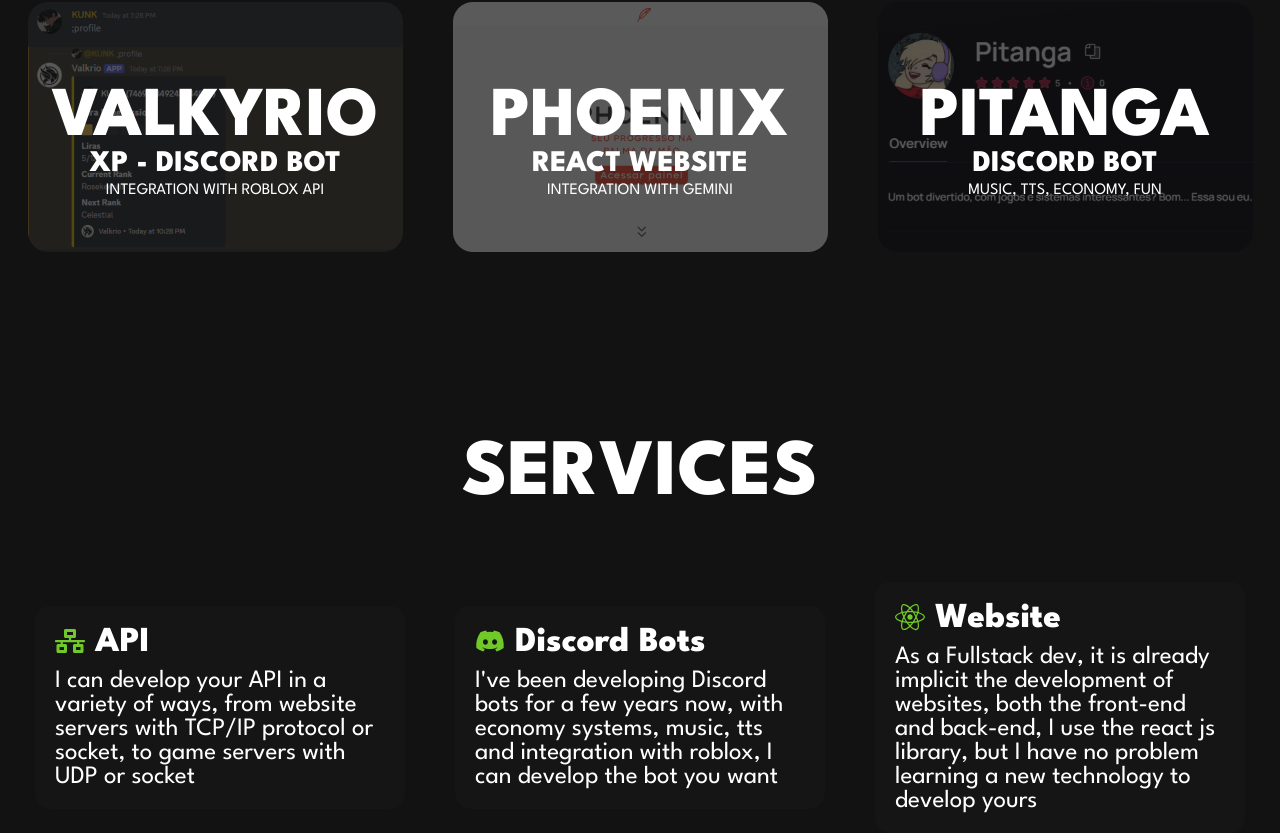
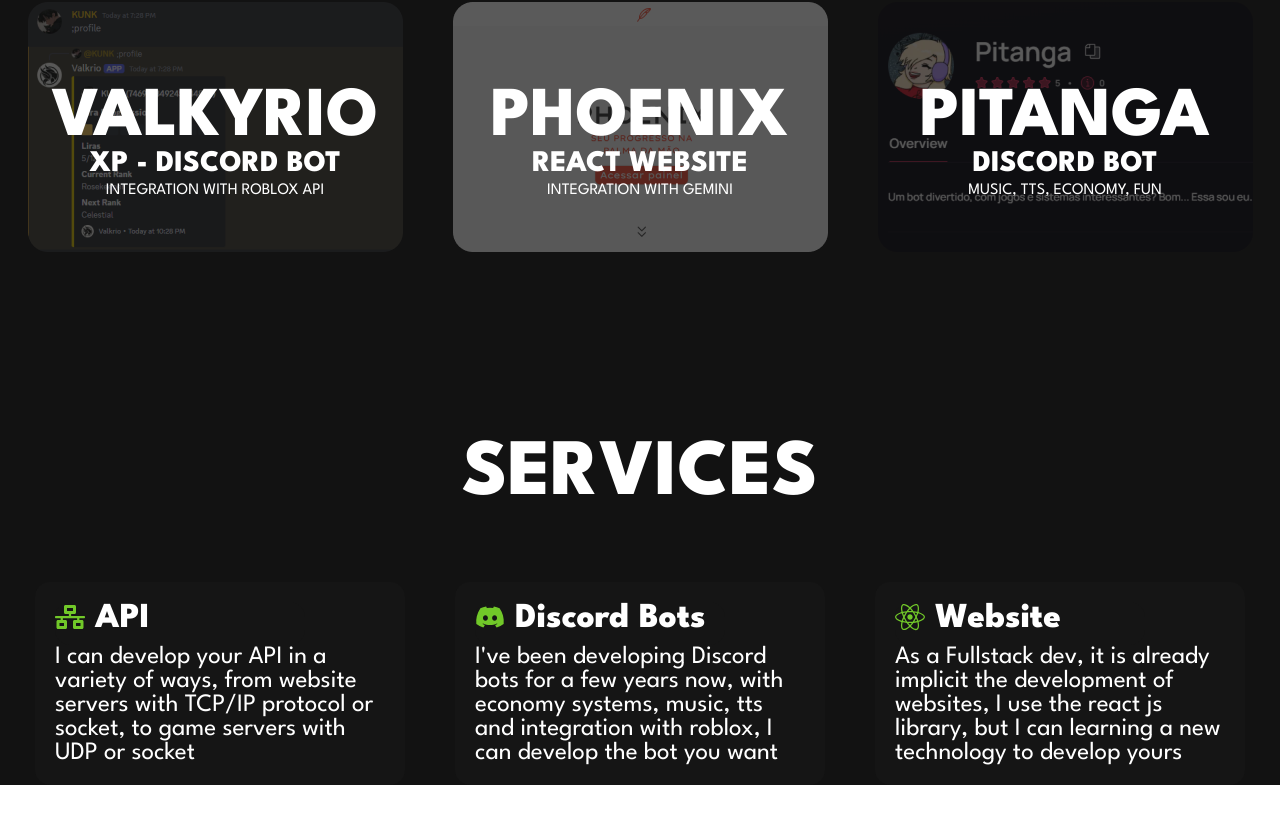
Before and after one commit to Acaua-Rangel/Folio-React, a React (Vite) app: page / in a window 1280 px wide. Shown: the part 955-1788 px from the top of the page. After the commit the page ends 1740 px from the top, so only its background shows below. Built offline with nearby package versions, Linux system fonts and the light colour scheme.

Commit message:
Resume text

```diff
--- a/src/pages/Home.jsx
+++ b/src/pages/Home.jsx
@@ -93,10 +93,10 @@
                                 <h3>Website</h3>
                             </div>
                             <p>
-                            As a Fullstack dev, it is already implicit
-                            the development of websites, both the front-end
-                            and back-end, I use the react js library, but I
-                            have no problem learning a new technology to develop yours
+                                As a Fullstack dev, it is already
+                                implicit the development of websites,
+                                I use the react js library, but I can
+                                learning a new technology to develop yours
                             </p>
                         </div>
                     </div>
```
